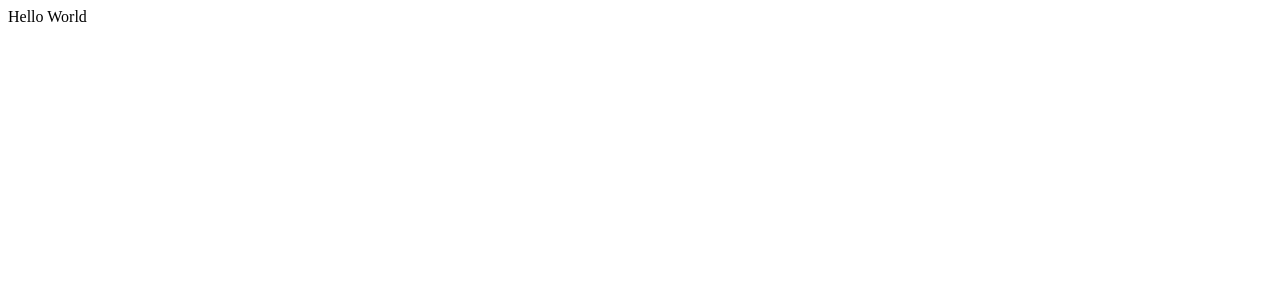
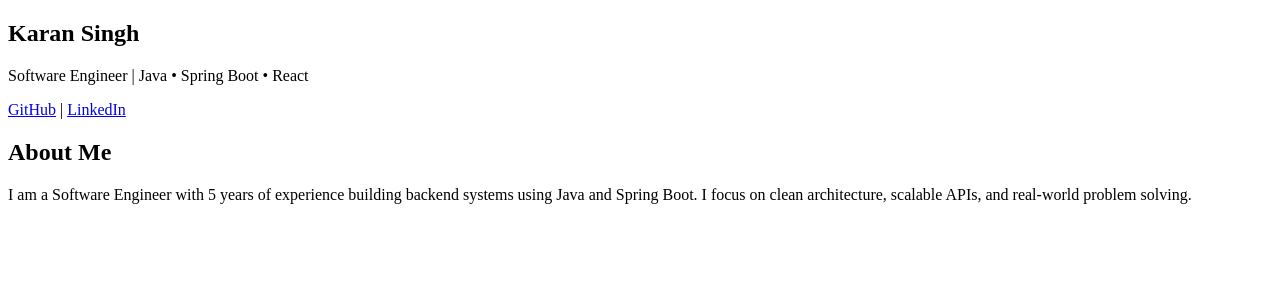
Before and after one commit to KaranSinghG/react-portfolio, a React (Vite) app in the folder portfolio/: page / in a window 1280 px wide. Shown: the top 300 px of the page. Built offline with nearby package versions, Linux system fonts and the light colour scheme.

Commit message:
Add About component and remove unecessary tags from App

```diff
--- a/portfolio/src/App.jsx
+++ b/portfolio/src/App.jsx
@@ -1,11 +1,12 @@
-import { useState } from 'react'
+import About from './components/About'
+import Header from './components/Header'
 
 function App() {
-  const [count, setCount] = useState(0)
 
   return (
     <>
-      Hello World
+      <Header />
+      <About />
     </>
   )
 }
--- /dev/null
+++ b/portfolio/src/components/About.jsx
@@ -0,0 +1,14 @@
+function About() {
+    return (
+        <>
+            <h2>About Me</h2>
+            <p>
+                I am a Software Engineer with 5 years of experience building backend
+                systems using Java and Spring Boot. I focus on clean architecture,
+                scalable APIs, and real-world problem solving.
+            </p>
+        </>
+    );
+}
+
+export default About;
--- /dev/null
+++ b/portfolio/src/components/Header.jsx
@@ -0,0 +1,17 @@
+function Header() {
+    return (
+        <>
+            <section>
+                <h1>Karan Singh</h1>
+                <p>Software Engineer | Java • Spring Boot • React</p>
+
+                <div className="social-links">
+                    <a href="https://github.com/" target="_blank">GitHub</a>{" | "}
+                    <a href="https://linkedin.com/" target="_blank">LinkedIn</a>
+                </div>
+            </section>
+        </>
+    );
+}
+
+export default Header;
```
